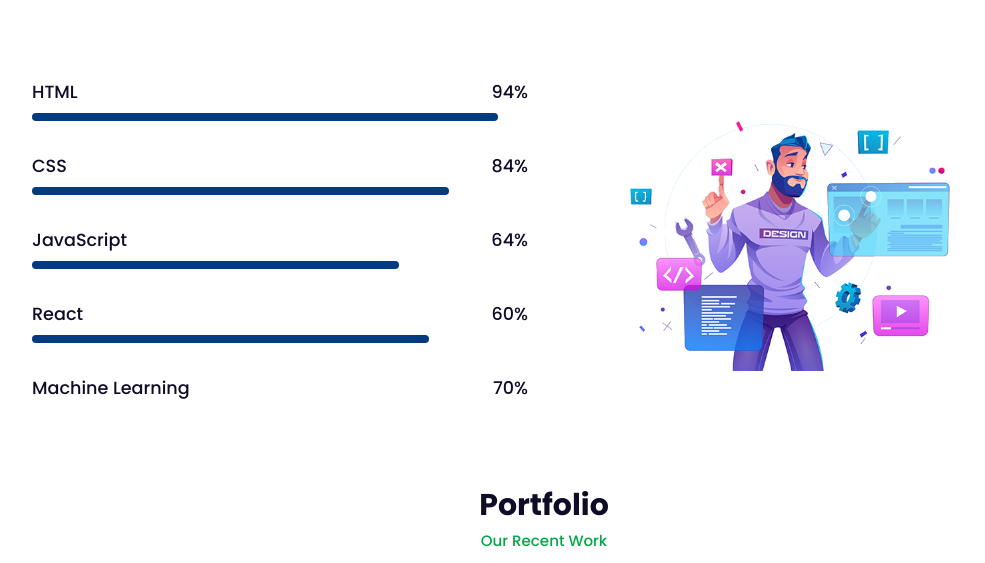
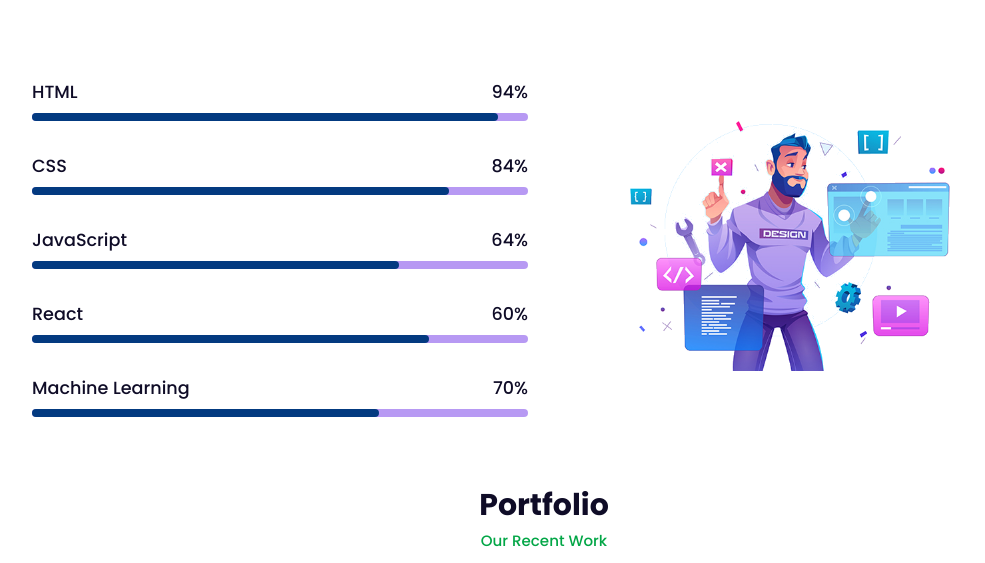
Before and after one commit to gayathrishetty1909/Portfolio, a plain HTML site: page index.html in a window 1280 px wide. Shown: the part 1746-2309 px from the top of the page, without its empty margins (96-1081 px from the left). Drawn offline with nearby package versions, Linux system fonts and the light colour scheme; files whose address does not match are found by name.

Commit message:
Update style.css
Signed-off-by: gayathrishetty1909 <98179331+gayathrishetty1909@users.noreply.github.com>

```diff
--- a/style.css
+++ b/style.css
@@ -208,7 +208,7 @@ span {
   left: 0;
   width: 100%;
   height: 0.5rem;
-  background: hsla(260, 100%, 44%, 0.4, 44%);
+  background: hsla(260, 100%, 44%, 0.4);
   border-radius: 0.5rem;
 }
 .percent-bar {
@@ -230,6 +230,9 @@ span {
 }
 .react-bar {
   width: 80%;
+}
+.ml-bar{
+  width:70%
 }
 .services-content {
   display: grid;
@@ -312,7 +315,7 @@ textarea {
   width: 100%;
   border: none;
   outline: none;
-  background: hsla(260, 100%, 44%, 0.1 ,44%);
+  background: hsla(260, 100%, 44%, 0.1);
   margin-bottom: 1rem;
   color: var(--text-color);
 }
```
